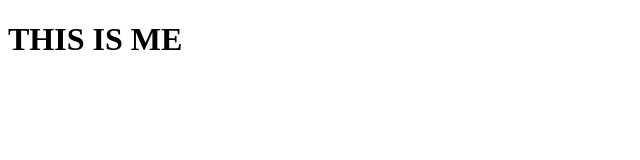
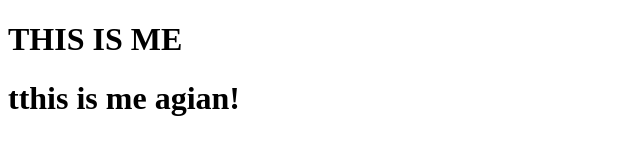
Before and after one commit to AmirReza0438/--test, a plain HTML site: page index.html in a window 1280 px wide. Shown: the whole page, without its empty margins (0-640 px from the left). Drawn offline with Linux system fonts and the light colour scheme.

Commit message:
update kocholo
h1

```diff
--- a/index.html
+++ b/index.html
@@ -9,6 +9,7 @@
 
 <body>
     <H1>THIS IS ME</H1>
+    <h1>tthis is me agian!</h1>
 </body>
 
 </html>
```
